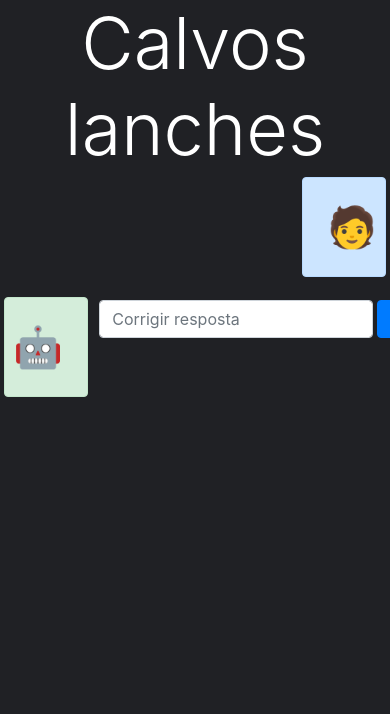
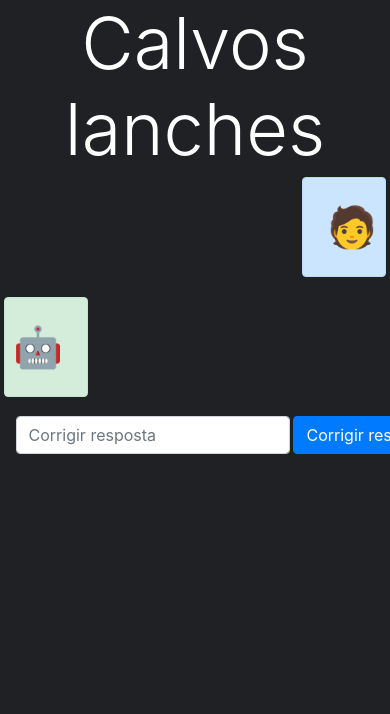
Before and after one commit to bigodom/chatbotpython, a Flask app: page / in a window 390 px wide; the page is wider, and only the part inside the window is pictured. Shown: the top 714 px of that part. Run offline with Flask 2, Linux system fonts and the light colour scheme; some libraries are stand-ins or nearby versions.

Commit message:
interface mobile responsiva

```diff
--- a/static/style.css
+++ b/static/style.css
@@ -57,3 +57,19 @@ p, h1{
     gap: 1vw;
     padding: 1vw 1vw 1vw 1vw;
 }
+
+#resposta-correcao{
+    display: flex;
+}
+
+@media (max-width: 700px) {
+    #resposta-correcao{
+        flex-direction: column;
+    }
+    #digitado{
+        max-width: 90vw;
+    }
+    #resposta{
+        max-width: 90vw;
+    }
+}
--- a/templates/index.html
+++ b/templates/index.html
@@ -6,7 +6,7 @@
         <p name="teste">{{ string_digitada }}</p>
         <h1>🧑</h1>
     </div>
-    <div style="display: flex;">
+    <div id="resposta-correcao">
         <div id="resposta" class="alert alert-success">
             <h1>🤖</h1>
             <p style="margin: 0;">{{ string_resposta }}</p>
```
Also changed, not shown: banco.db.
